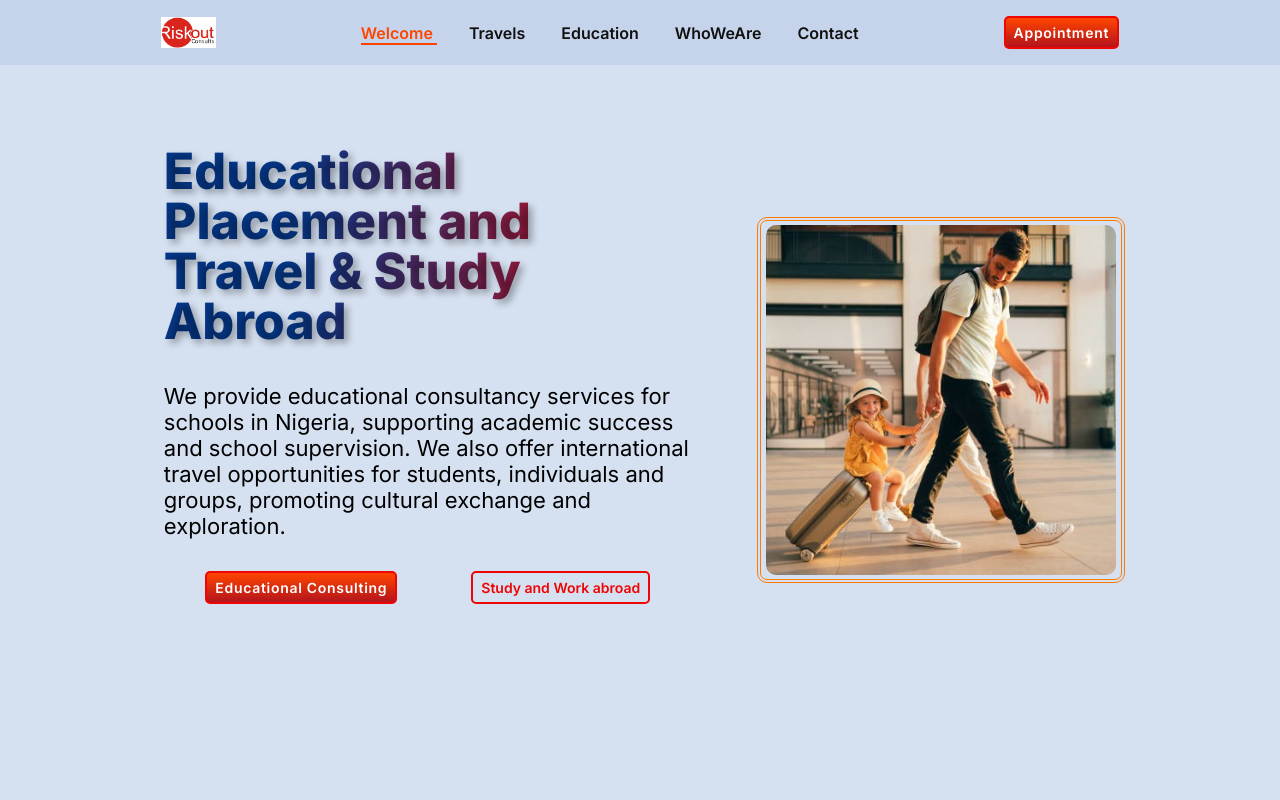
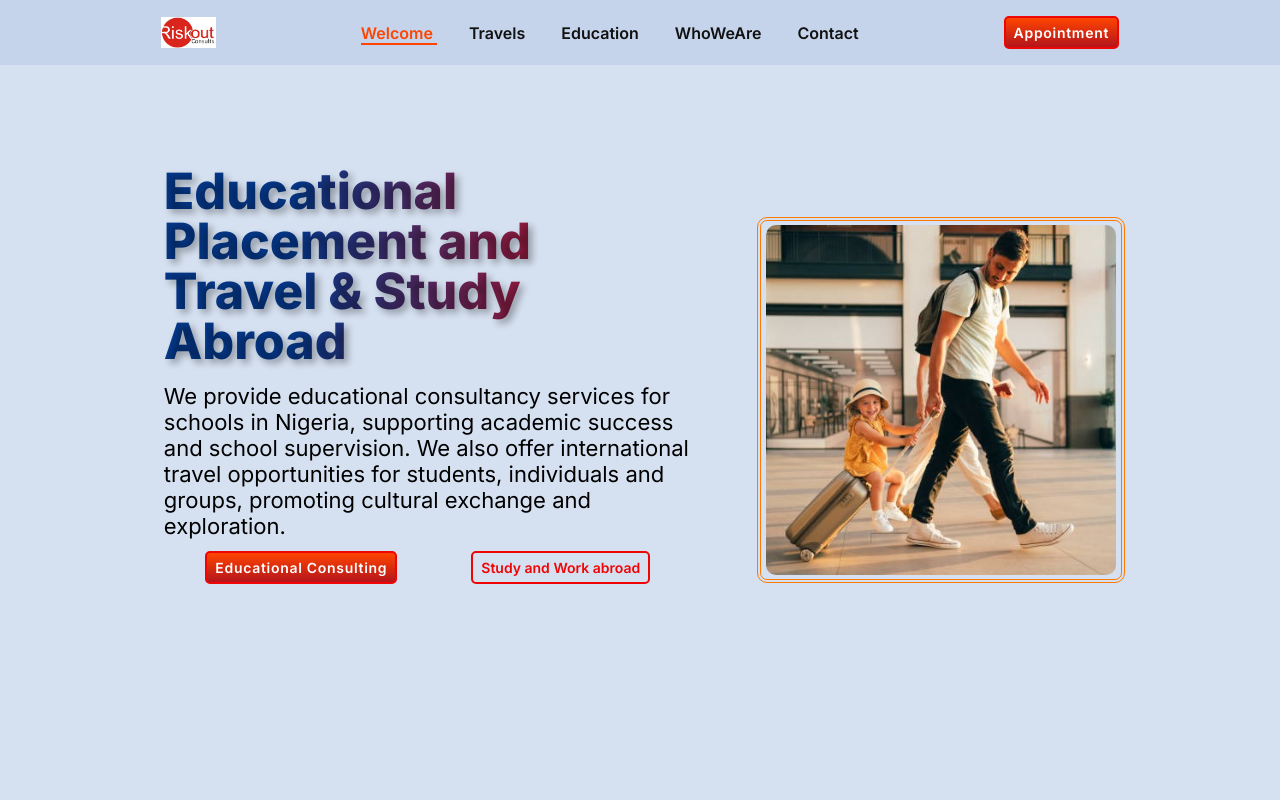
Before and after one commit to VictorKingsHub/consults, a Next.js app: page / in a window 1280 px wide. Shown: the top 800 px of the page. Built offline with nearby package versions, Linux system fonts and the light colour scheme.

Commit message:
carousel delay

```diff
--- a/app/ui/home/hero/WelcomeHero.module.css
+++ b/app/ui/home/hero/WelcomeHero.module.css
@@ -83,7 +83,7 @@
     flex-direction: column;
     justify-content: left;
     align-items: start;
-    gap: 20px;
+    /* gap: 20px; */
     max-width: 50%;
     padding: 2rem;
 
```
